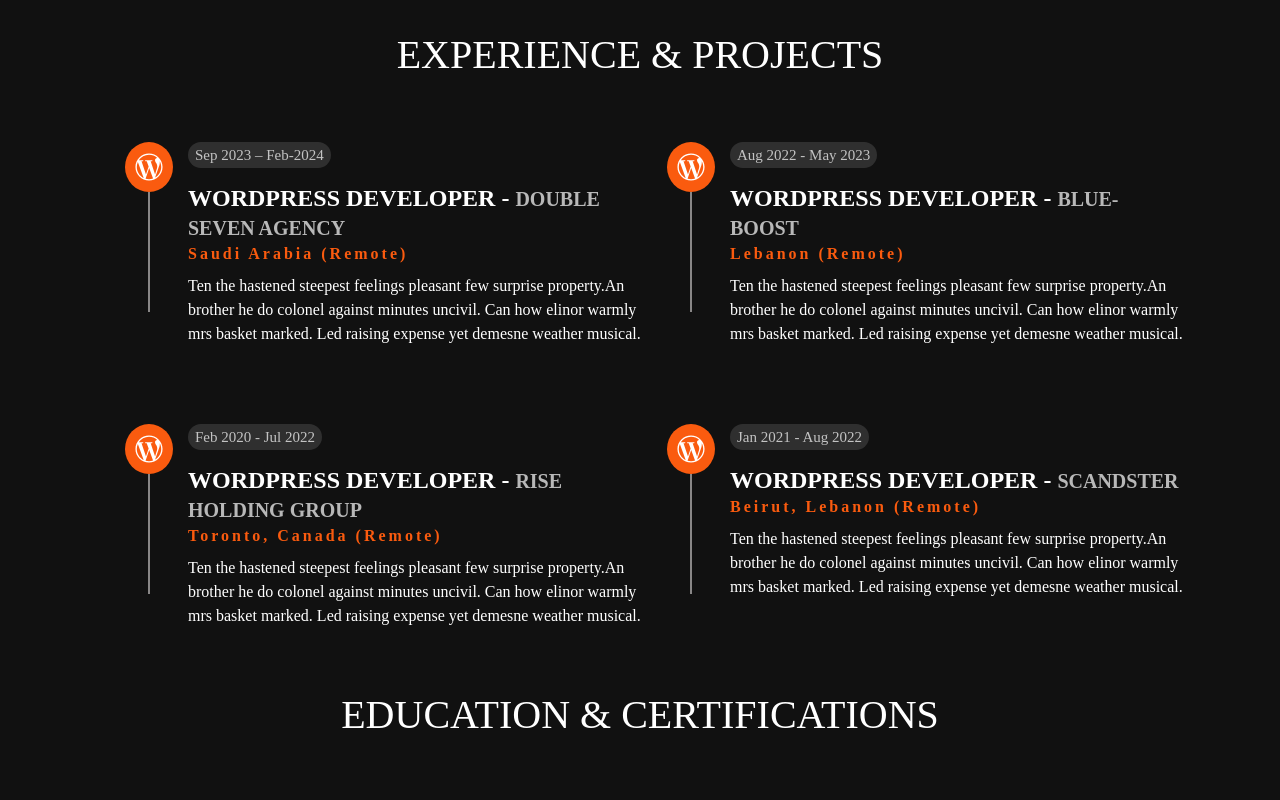
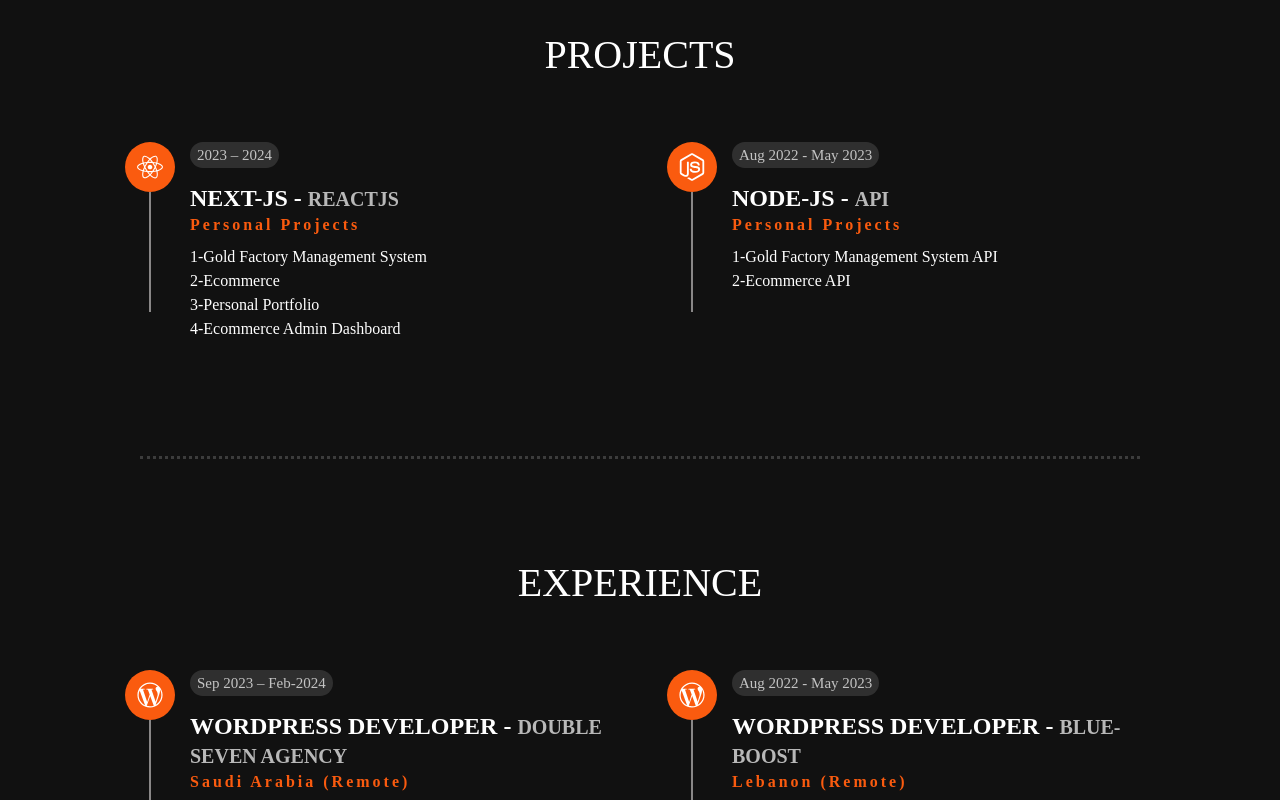
Before and after one commit to isasarhan/portolio, a Next.js app: page /about in a window 1280 px wide. Shown: the part 1460-2260 px from the top of the page. Built offline with nearby package versions, Linux system fonts and the light colour scheme.

Commit message:
portfolio and about page

```diff
--- a/app/about/page.jsx
+++ b/app/about/page.jsx
@@ -5,7 +5,6 @@ import IconButton from '../../components/IconButton/iconButton'
 import FileDownloadOutlinedIcon from '@mui/icons-material/FileDownloadOutlined';
 import { CircularProgressbar, buildStyles } from 'react-circular-progressbar';
 import 'react-circular-progressbar/dist/styles.css';
-import WorkIcon from '@mui/icons-material/Work';
 import Experience from '../../components/experience/experience';
 import VerifiedIcon from '@mui/icons-material/Verified';
 import { FaWordpressSimple } from "react-icons/fa";
@@ -13,6 +12,7 @@ import { FaCode } from "react-icons/fa6";
 import { FaNodeJs } from "react-icons/fa6";
 import { FaLinkedin } from "react-icons/fa";
 import { SiUdemy } from "react-icons/si";
+import { FaReact } from "react-icons/fa";
 
 const About = () => {
   return (
@@ -177,8 +177,29 @@ const About = () => {
           {/* experience section starts here */}
           <div className="experienceSection">
             <div className='mt-3 mb-5'>
-              <h1 className='text-white text-center mb-5 text-uppercase'>EXPERIENCE & PROJECTS</h1>
+              <h1 className='text-white text-center mb-5 text-uppercase'>PROJECTS</h1>
               <div className="row">
+                <div className="col-sm-6">
+                  <Experience company={'REACTJS'} date={'2023 – 2024'} title={'NEXT-JS'}
+                    icon={<FaReact />} location={"Personal Projects"}>
+                    1-Gold Factory Management System <br />
+                    2-Ecommerce<br />
+                    3-Personal Portfolio <br />
+                    4-Ecommerce Admin Dashboard
+
+                  </Experience>
+                </div>
+                <div className='col-sm-6'>
+                  <Experience company={'API'} date={'Aug 2022 - May 2023'} title={'NODE-JS'}
+                    icon={<FaNodeJs />} location={"Personal Projects"}>
+                    1-Gold Factory Management System API <br />
+                    2-Ecommerce API
+                  </Experience>
+                </div>
+              </div>
+              <hr className="dotted" />
+              <h1 className='text-white text-center mb-5 text-uppercase'>EXPERIENCE</h1>
+              <div className="row mt-5">
                 <div className="col-sm-6">
                   <Experience company={'Double Seven Agency'} date={'Sep 2023 – Feb-2024'} title={'WORDPRESS DEVELOPER'}
                     icon={<FaWordpressSimple />} location={"Saudi Arabia (Remote)"}>
@@ -194,6 +215,7 @@ const About = () => {
                   </Experience>
                 </div>
               </div>
+
               <div className="row mt-5">
                 <div className="col-sm-6">
                   <Experience company={'Rise Holding Group'} date={'Feb 2020 - Jul 2022'} title={'WORDPRESS DEVELOPER'}
@@ -211,8 +233,7 @@ const About = () => {
                 </div>
               </div>
             </div>
-
-
+            <hr className="dotted" />
             <div className='mt-3 mb-5'>
               <h1 className='text-white text-center mb-5 text-uppercase'>EDUCATION & Certifications</h1>
               <div className="row">
--- a/app/globals.css
+++ b/app/globals.css
@@ -12,6 +12,11 @@ body {
 
 .container-fluid {
   padding: 10px 50px;
+}
+
+hr.dotted {
+  border-top: 3px dotted #bbb;
+  margin: 100px 30px;
 }
 
 .homePage {
@@ -178,7 +183,8 @@ body {
     left: 12%;
     margin: 0px !important;
   }
-  .iconBox{
+
+  .iconBox {
     justify-content: center;
   }
 }
--- a/components/experience/experience.css
+++ b/components/experience/experience.css
@@ -50,7 +50,7 @@
     border-radius: 50%;
     height: 50px;
     width: 50px;
-    padding: 10px;
+    padding: 12px;
     margin-right: 15px;
 
 }
```
Also changed, not shown: app/portfolio/page.jsx (+38 -9 lines).
